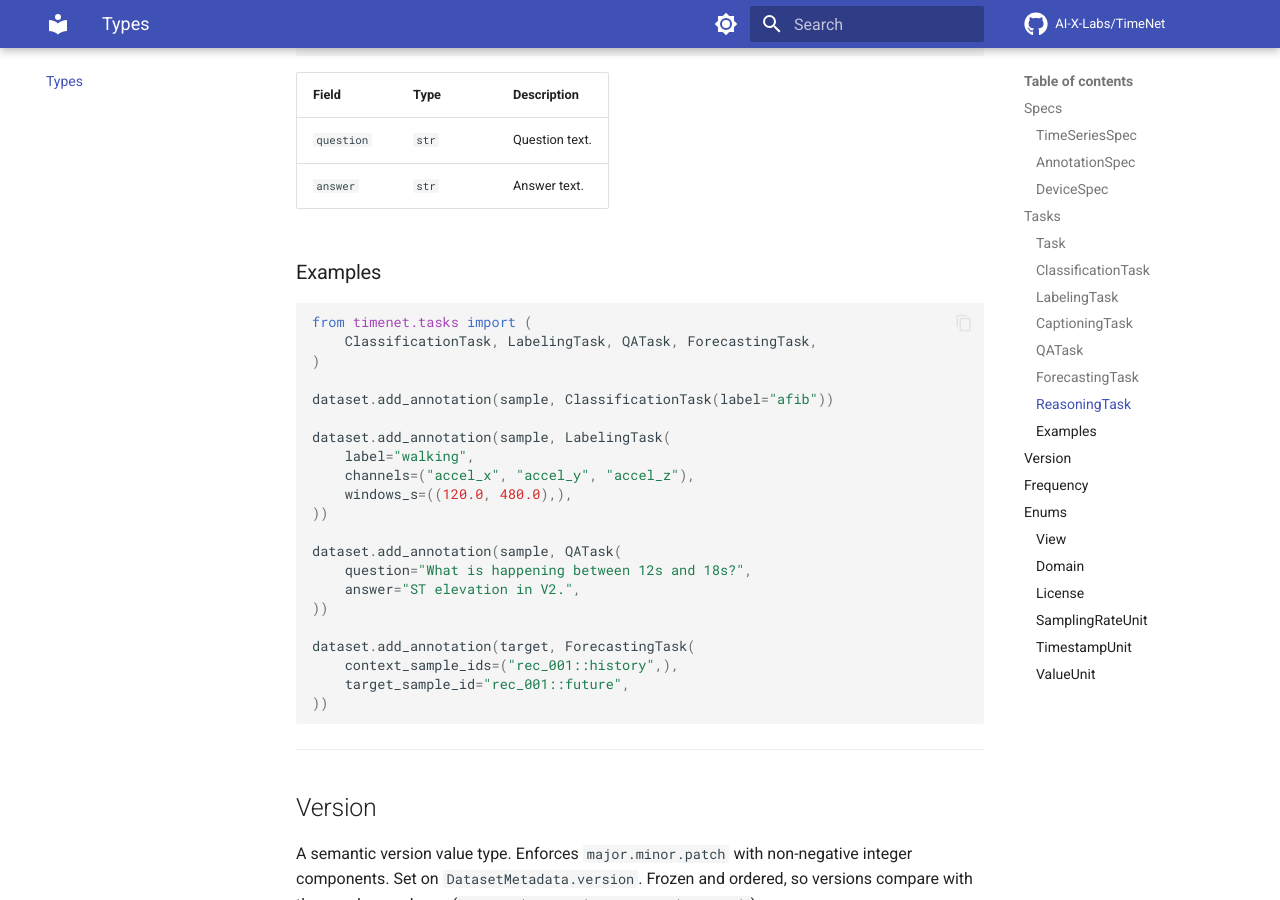
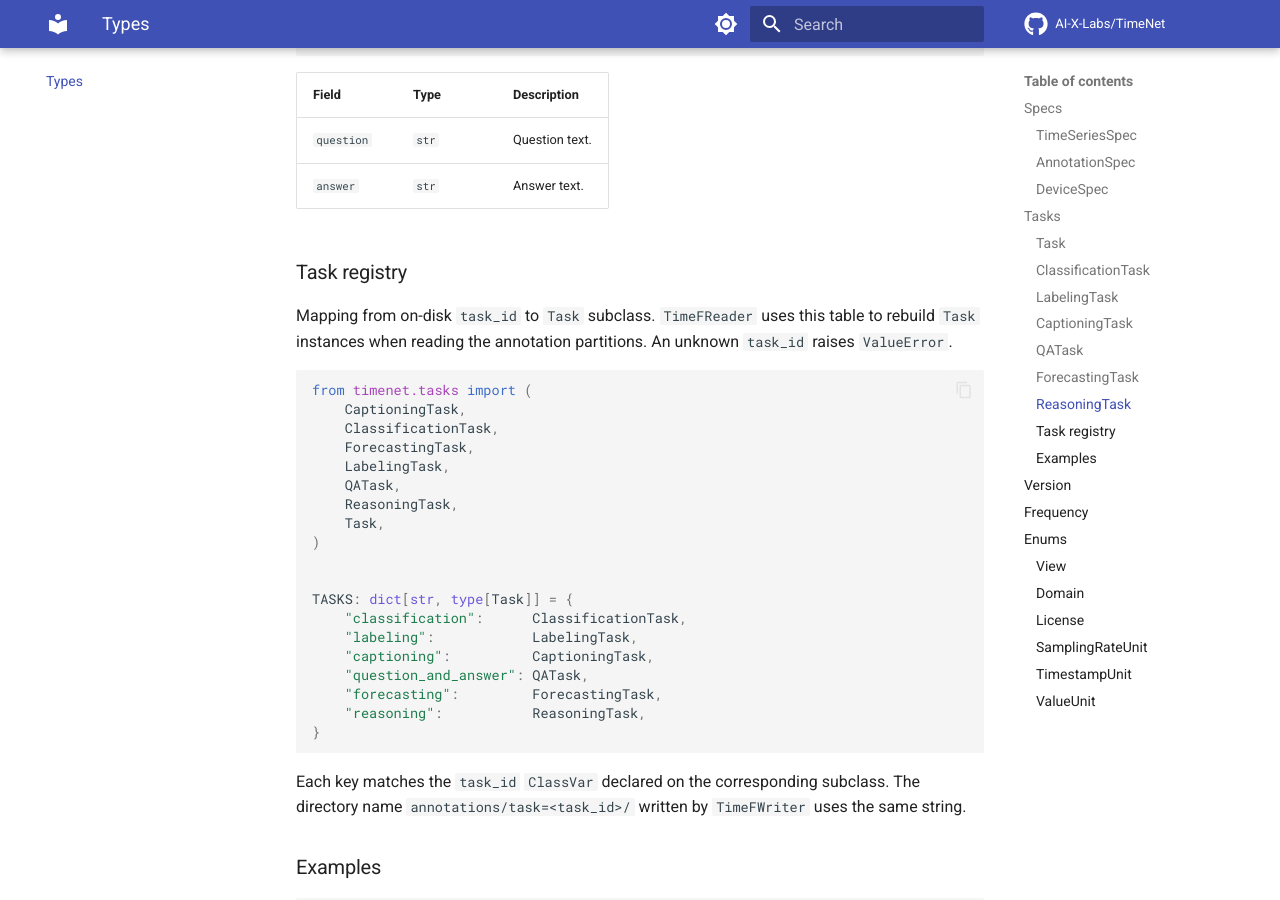
Before and after one commit to OpenTSLM/TimeNet, an MkDocs documentation site: the page built from docs/types.md, in a window 1280 px wide and 900 px high, scrolled down 5909 px. Built offline with MkDocs 1.6.1 and Material for MkDocs 9.7.7, drawn with Linux system fonts in a browser that asks for light colours; comment, search, counter and statistics services are not loaded.

Commit message:
add timeFReader

````diff
--- a/docs/types.md
+++ b/docs/types.md
@@ -223,6 +223,34 @@ class ReasoningTask(Task):
 | ---------- | ----- | -------------- |
 | `question` | `str` | Question text. |
 | `answer`   | `str` | Answer text.   |
+
+### Task registry
+
+Mapping from on-disk `task_id` to `Task` subclass. `TimeFReader` uses this table to rebuild `Task` instances when reading the annotation partitions. An unknown `task_id` raises `ValueError`.
+
+```python
+from timenet.tasks import (
+    CaptioningTask,
+    ClassificationTask,
+    ForecastingTask,
+    LabelingTask,
+    QATask,
+    ReasoningTask,
+    Task,
+)
+
+
+TASKS: dict[str, type[Task]] = {
+    "classification":      ClassificationTask,
+    "labeling":            LabelingTask,
+    "captioning":          CaptioningTask,
+    "question_and_answer": QATask,
+    "forecasting":         ForecastingTask,
+    "reasoning":           ReasoningTask,
+}
+```
+
+Each key matches the `task_id` `ClassVar` declared on the corresponding subclass. The directory name `annotations/task=<task_id>/` written by `TimeFWriter` uses the same string.
 
 ### Examples
 
--- a/mkdocs.yml
+++ b/mkdocs.yml
@@ -73,4 +73,5 @@ nav:
   - Types: types.md
   - TimeFDataset: timef-dataset.md
   - TimeFWriter: timef-writer.md
+  - TimeFReader: timef-reader.md
   - Engine: engine.md
````
Also changed, not shown: docs/client.md (+6 -46 lines), docs/index.md (+2 -1 lines), docs/timef-reader.md (added, +236 -0 lines).
